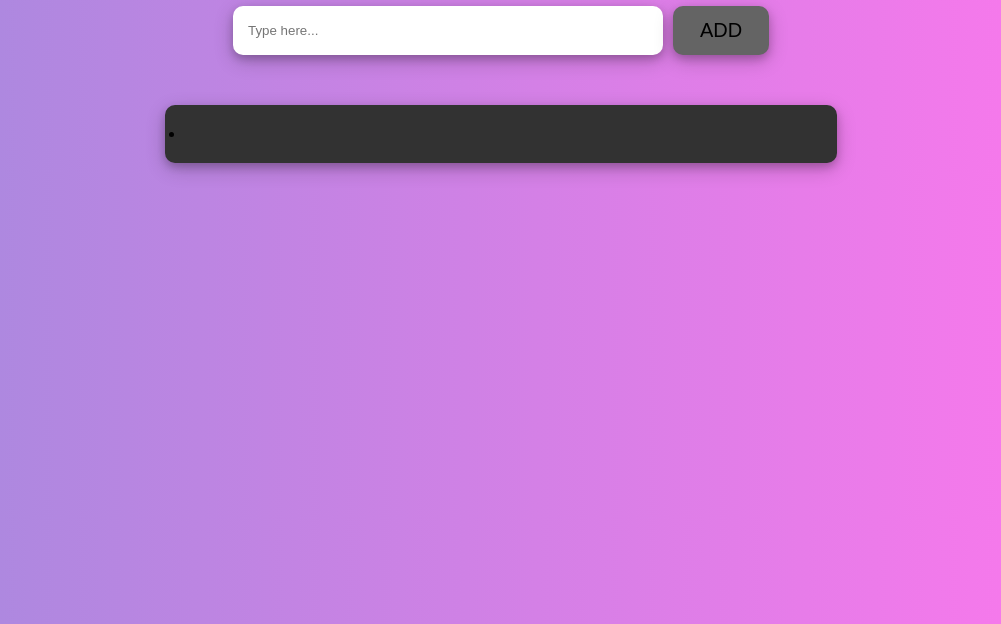
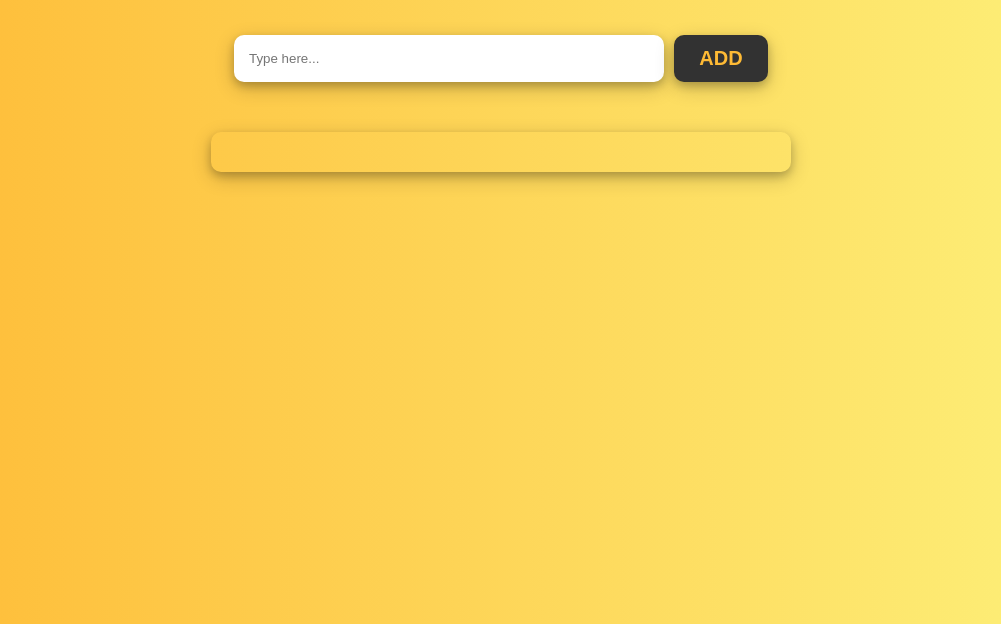
Before and after one commit to ju-nmd2022/fop-todo-list-Aseul11, a plain HTML site: page index.html in a window 1280 px wide. Shown: the part 176-800 px from the top of the page, without its empty margins (139-1140 px from the left). Drawn offline with Linux system fonts and the light colour scheme.

Commit message:
changes in css

```diff
--- a/index.html
+++ b/index.html
@@ -15,12 +15,7 @@
     </header>
 
     <div id="inputAndButton" class="input">
-      <input
-        type="Type here..."
-        placeholder="Type here..."
-        id="taskInput"
-        class="taskInput"
-      />
+      <input placeholder="Type here..." id="taskInput" class="taskInput" />
       <span class="addTaskButton">ADD</span>
     </div>
 
--- a/main.css
+++ b/main.css
@@ -1,14 +1,15 @@
 * {
-  font-family: sans-serif;
-  margin: 200;
+  font-family: "Fira sans", sans-serif;
+  margin: 0;
   padding: 0;
 }
 body {
   background-image: linear-gradient(
     to right,
-    rgb(164, 138, 222),
-    rgb(255, 119, 237)
+    rgb(254, 186, 53),
+    rgb(253, 242, 124)
   );
+  padding: 100px;
 }
 
 h1 {
@@ -34,22 +35,30 @@ h1 {
 }
 
 .addTaskButton {
-  margin: 0;
+  color: rgb(254, 186, 53);
+  font-weight: 600;
   font-size: 15pt;
-  padding: 13px;
-  background-color: rgb(100, 100, 100);
+  padding: 12px;
+  background-color: rgb(50, 50, 50);
   border-radius: 10px;
   width: 70px;
   text-align: center;
   box-shadow: 0 4px 8px 0 rgba(0, 0, 0, 0.2), 0 6px 20px 0 rgba(0, 0, 0, 0.2);
+  transition-duration: 0.5;
+  cursor: pointer;
 }
+
+.addTaskButton:hover {
+  background-color: rgb(30, 30, 30);
+  transform: scale(1.02);
+}
+
 .wholeList {
   display: flex;
-
   margin: auto;
+  list-style-type: none;
   width: 50%;
   margin-top: 50px;
-  background-color: rgb(50, 50, 50);
   padding: 20px;
   border-radius: 10px;
   box-shadow: 0 4px 8px 0 rgba(0, 0, 0, 0.2), 0 6px 20px 0 rgba(0, 0, 0, 0.2);
```
